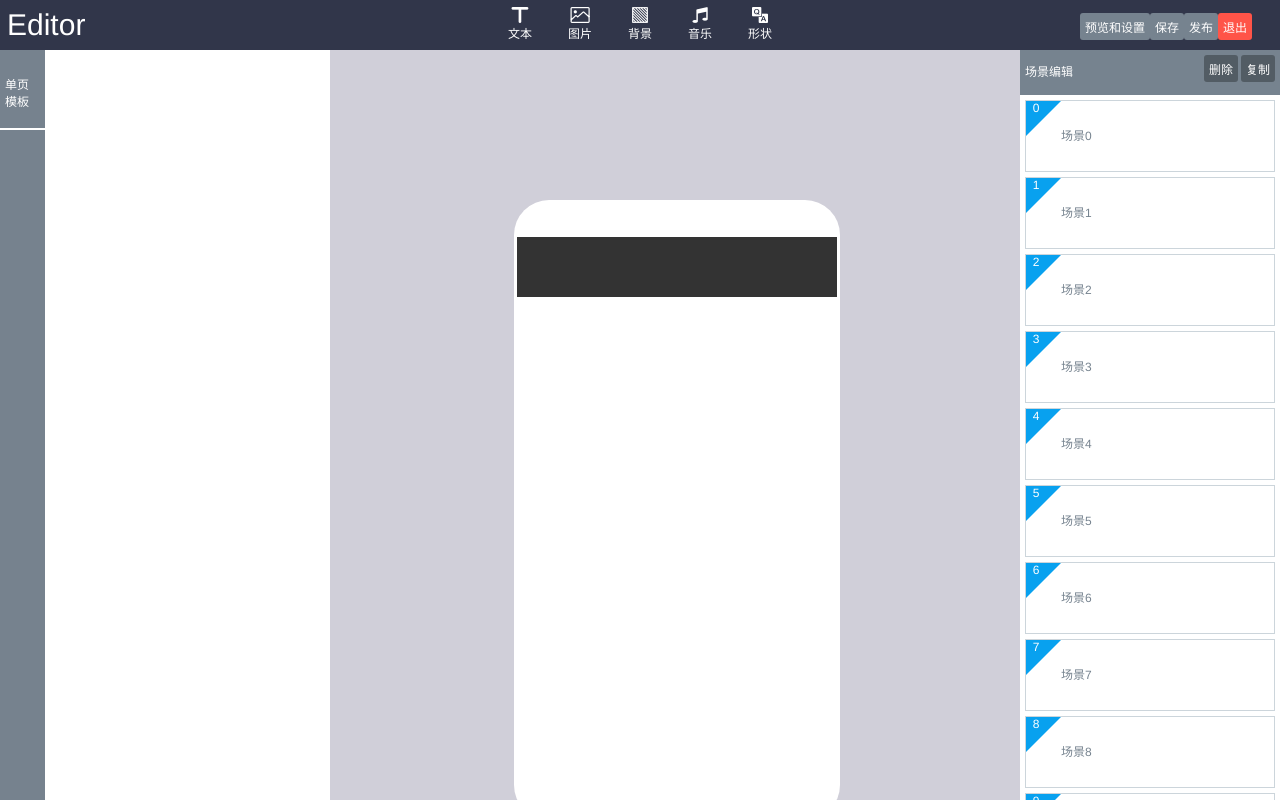
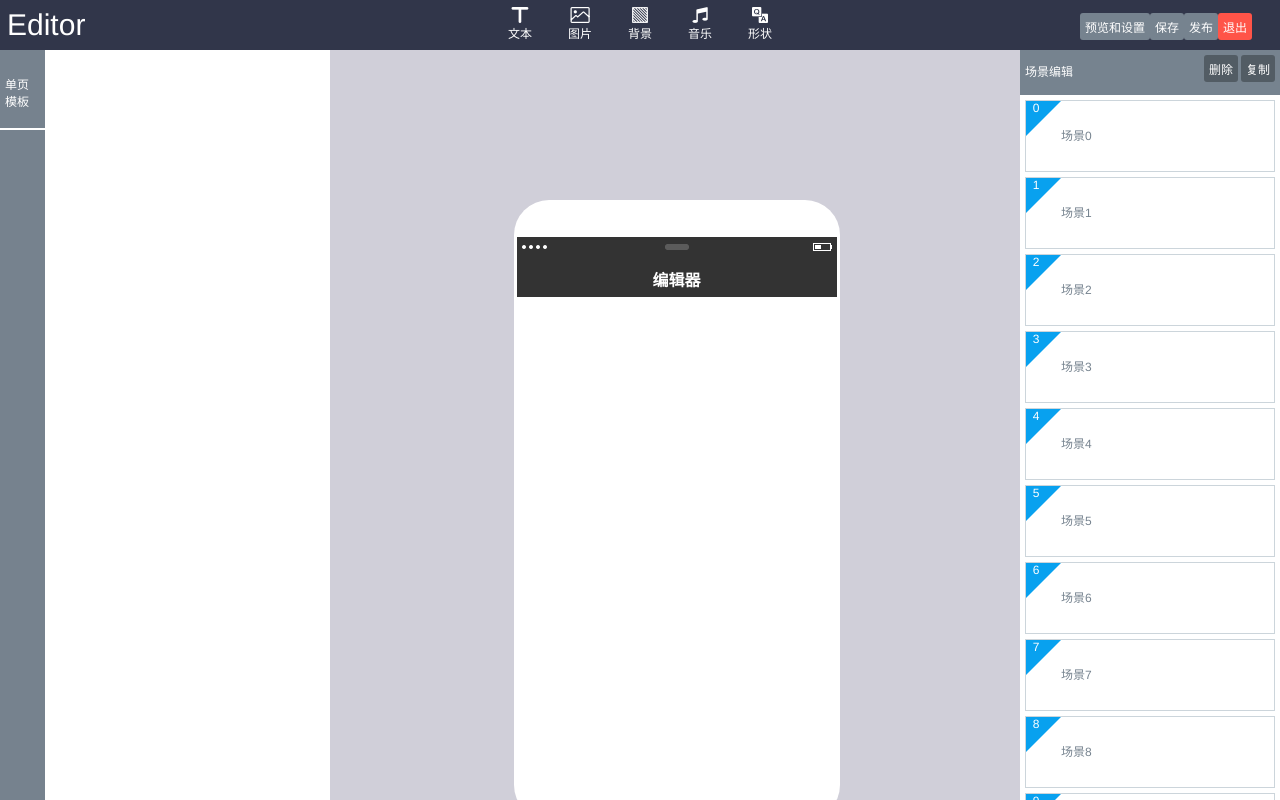
Before and after one commit to qq386232894/h5-editor, a Vue app: page /#/ in a window 1280 px wide. Built offline with nearby package versions, Linux system fonts and the light colour scheme.

Commit message:
完善编辑器样式

```diff
--- a/src/modules/editor/componentEditor/sceneEditor/SceneEditor.vue
+++ b/src/modules/editor/componentEditor/sceneEditor/SceneEditor.vue
@@ -4,10 +4,7 @@
     <div class="center">
       <div class="phone">
         <div class="header">
-          <span class="menu"></span>
-          <span class="horn"></span>
-          <span class="battery"></span>
-          <div class="title"></div>
+          <div class="title">编辑器</div>
         </div>
         <div class="editor"></div>
       </div>
@@ -51,13 +48,32 @@
     width: 100%;
     height: 100%;
     position: relative;
+    $header_top:37px;
+    $header_height:60px;
     .header{
       position: absolute;
       left: 3px;
-      top: 37px;
+      top: $header_top;
       right: 3px;
-      height: 60px;
-      background-color: #333333;
+      height: $header_height;
+      background-image: url("./header.png");
+    }
+
+    .title{
+      position: relative;
+      top:30px;
+      font-size: 16px;
+      font-weight: bold;
+      text-align: center;
+      color: #FFFFFF;
+    }
+
+    .editor{
+      position: absolute;
+      top:$header_top + $header_height;
+      left: 3px;
+      right: 3px;
+      height:486px;
     }
   }
 </style>
```
Also changed, not shown: src/modules/editor/componentEditor/sceneEditor/header.png (added).
